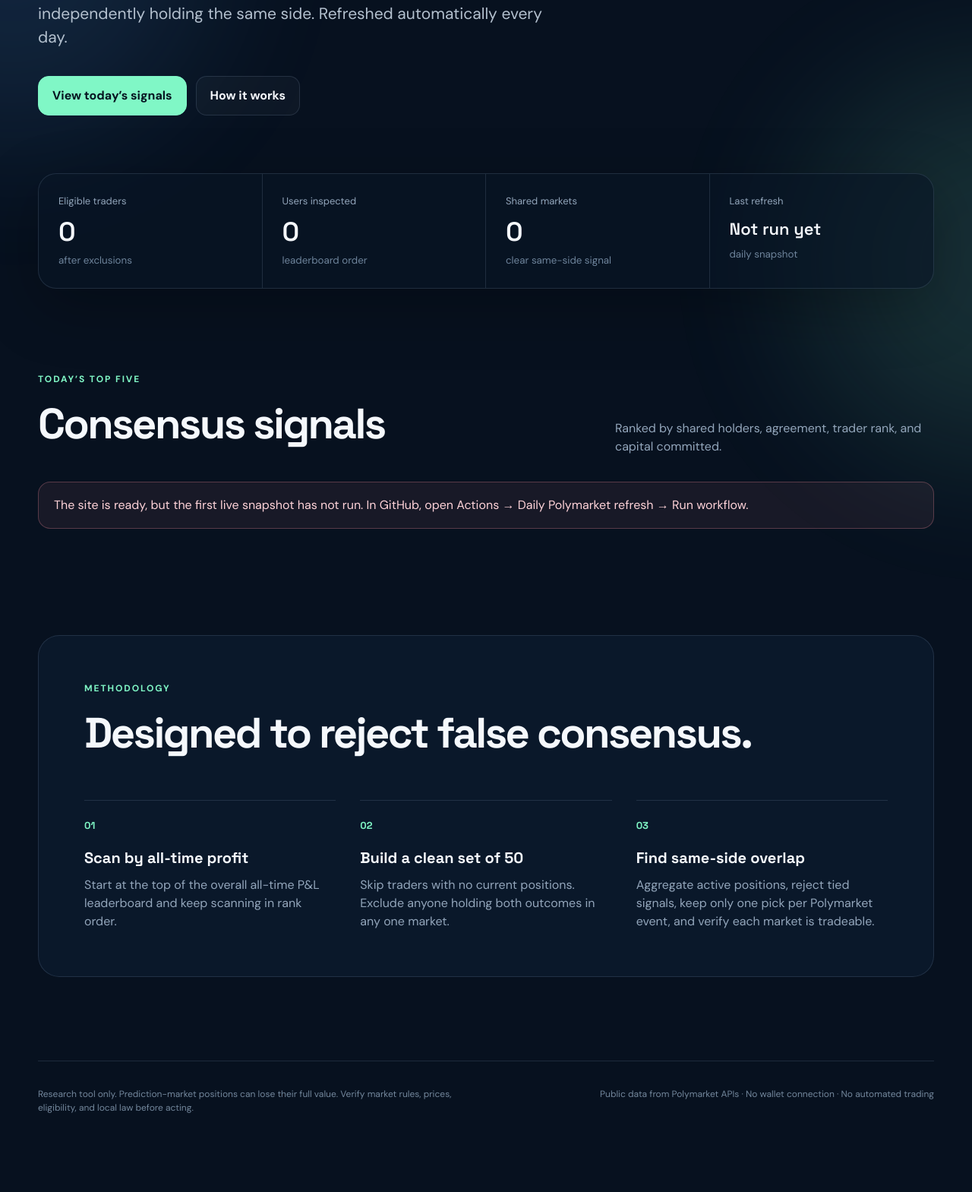
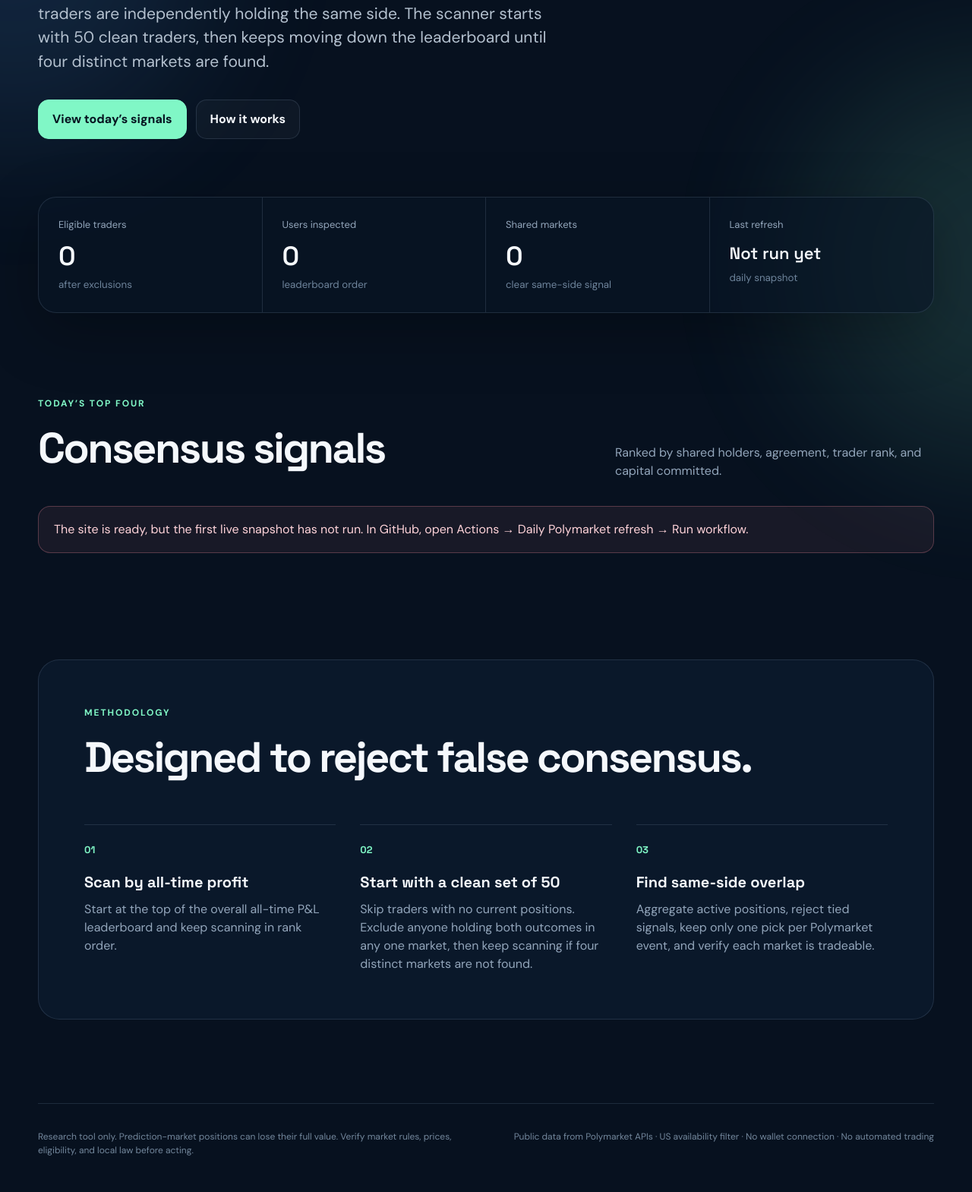
Before and after one commit to riyaanpal/PolymarketRecommendations, a website: page polymarket-signal-50-fixed/index.html in a window 1280 px wide. Shown: the part 582-2151 px from the top of the page at 76% size. Before the commit the page ends 2095 px from the top, so only its background shows below. Drawn offline with Linux system fonts and the light colour scheme.

Commit message:
Update meta description and content to reflect changes

```diff
--- a/polymarket-signal-50-fixed/index.html
+++ b/polymarket-signal-50-fixed/index.html
@@ -5,7 +5,7 @@
     <meta name="viewport" content="width=device-width, initial-scale=1.0" />
     <meta
       name="description"
-      content="Five daily Polymarket consensus signals derived from shared positions among 50 eligible all-time P&L leaderboard traders."
+      content="Four Polymarket US-available consensus signals derived from shared positions among all-time P&L leaderboard traders."
     />
     <meta name="theme-color" content="#07111f" />
     <title>Signal 50 — Polymarket consensus</title>
@@ -38,8 +38,8 @@
         <div class="eyebrow">POLYMARKET CONSENSUS RESEARCH</div>
         <h1>Follow the overlap,<br /><span>not the noise.</span></h1>
         <p class="hero-copy">
-          Five distinct active markets where top all-time P&amp;L traders are independently holding the same side.
-          Refreshed automatically every day.
+          Four distinct US-available active markets where top all-time P&amp;L traders are independently holding the same side.
+          The scanner starts with 50 clean traders, then keeps moving down the leaderboard until four distinct markets are found.
         </p>
         <div class="hero-actions">
           <a class="button primary" href="#signals">View today’s signals</a>
@@ -73,7 +73,7 @@
       <section class="signals shell" id="signals">
         <div class="section-heading">
           <div>
-            <div class="eyebrow">TODAY’S TOP FIVE</div>
+            <div class="eyebrow">TODAY’S TOP FOUR</div>
             <h2>Consensus signals</h2>
           </div>
           <p>Ranked by shared holders, agreement, trader rank, and capital committed.</p>
@@ -101,8 +101,8 @@
             </article>
             <article>
               <span>02</span>
-              <h3>Build a clean set of 50</h3>
-              <p>Skip traders with no current positions. Exclude anyone holding both outcomes in any one market.</p>
+              <h3>Start with a clean set of 50</h3>
+              <p>Skip traders with no current positions. Exclude anyone holding both outcomes in any one market, then keep scanning if four distinct markets are not found.</p>
             </article>
             <article>
               <span>03</span>
@@ -119,7 +119,7 @@
         Research tool only. Prediction-market positions can lose their full value. Verify market rules,
         prices, eligibility, and local law before acting.
       </p>
-      <p>Public data from Polymarket APIs · No wallet connection · No automated trading</p>
+      <p>Public data from Polymarket APIs · US availability filter · No wallet connection · No automated trading</p>
     </footer>
   </body>
 </html>
```
